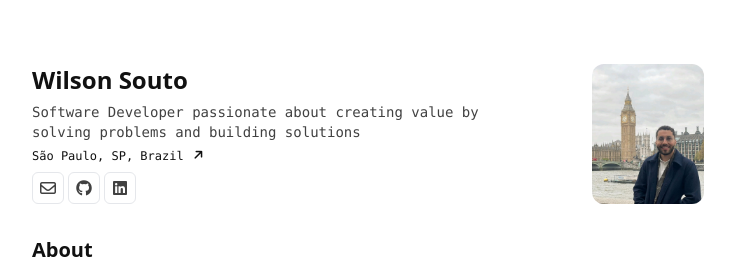
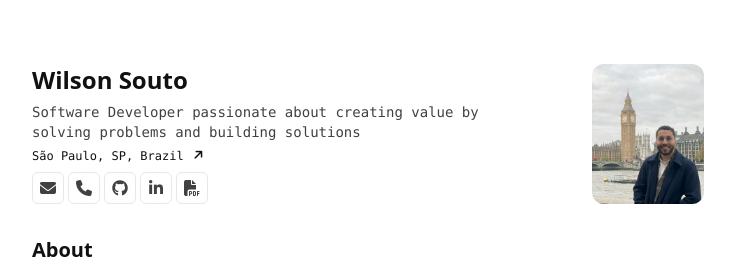
Before and after one commit to wilsonsouto/portfolio, an Angular app: page / in a window 1280 px wide. Shown: the top 262 px of the page, without its empty margins (272-1007 px from the left). Built offline with nearby package versions, Linux system fonts and the light colour scheme.

Commit message:
Implement dynamic contact list rendering with button and link options

```diff
--- a/public/resume-data.json
+++ b/public/resume-data.json
@@ -9,17 +9,31 @@
     {
       "label": "Email",
       "url": "mailto:wilsonsouto@outlook.com.br",
-            "icon": "fa-regular fa-envelope"
+      "icon": "fa-solid fa-envelope",
+      "type": "list"
+    },
+    {
+      "label": "Phone",
+      "url": "tel:+5511941862376",
+      "icon": "fa-solid fa-phone",
+      "type": "list"
     },
     {
       "label": "Github",
       "url": "https://github.com/wilsonsouto",
-            "icon": "fa-brands fa-github"
+      "icon": "fa-brands fa-github",
+      "type": "list"
     },
     {
       "label": "Linkedin",
       "url": "https://linkedin.com/in/wilsonsouto",
-            "icon": "fa-brands fa-linkedin"
+      "icon": "fa-brands fa-linkedin-in",
+      "type": "list"
+    },
+    {
+      "label": "Resume",
+      "icon": "fa-solid fa-file-pdf",
+      "type": "button"
     }
   ]
 }
--- a/src/app/core/components/header/header.component.html
+++ b/src/app/core/components/header/header.component.html
@@ -23,10 +23,18 @@
   <!-- #endregion -->
   <!-- #region contact links -->
   <nav aria-label="Contact links">
-    <ul
-      class="flex gap-x-1 text-sm text-foreground/80 sm:justify-start print:hidden"
+    <ul class="flex gap-x-1 text-foreground/80 sm:justify-start print:hidden">
+      <li *ngFor="let item of data.contact">
+        <ng-container [ngSwitch]="item.type">
+          <button
+            (click)="printWindow()"
+            *ngSwitchCase="'button'"
+            [attr.aria-label]="item.label"
+            class="focus-visible:ring-ring border-input inline-flex size-8 items-center justify-center whitespace-nowrap rounded-md border bg-background text-base font-medium ring-offset-background transition-colors hover:bg-neutral-100 focus-visible:outline-none focus-visible:ring-2 focus-visible:ring-offset-2 disabled:pointer-events-none disabled:opacity-50"
           >
-      <li *ngFor="let item of data.contact">
+            <i class="{{ item.icon }}"></i>
+          </button>
+          <li *ngSwitchCase="'list'">
             <a
               [attr.aria-label]="item.label"
               [href]="item.url"
@@ -35,6 +43,8 @@
             >
               <i class="{{ item.icon }}"></i>
             </a>
+          </li>
+        </ng-container>
       </li>
     </ul>
   </nav>
--- a/src/app/core/components/header/header.component.ts
+++ b/src/app/core/components/header/header.component.ts
@@ -5,8 +5,9 @@ import * as data from '@public/resume-data.json';
 
 interface Contact {
   label: string;
-  url: string;
+  url?: string;
   icon: string;
+  type: string;
 }
 
 interface Props {
@@ -37,4 +38,8 @@ export class HeaderComponent {
       contact: data.contact,
     },
   ];
+
+  printWindow() {
+    window.print();
+  }
 }
```
Lines whose indentation alone changed are shown as unchanged.
